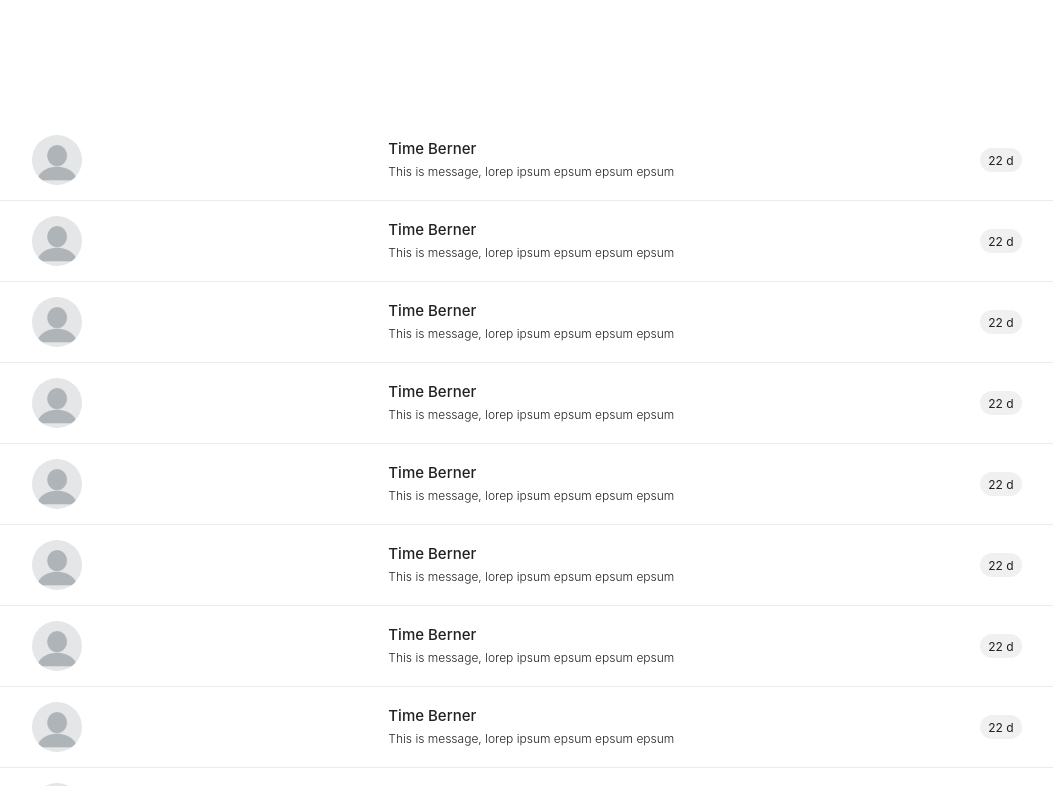
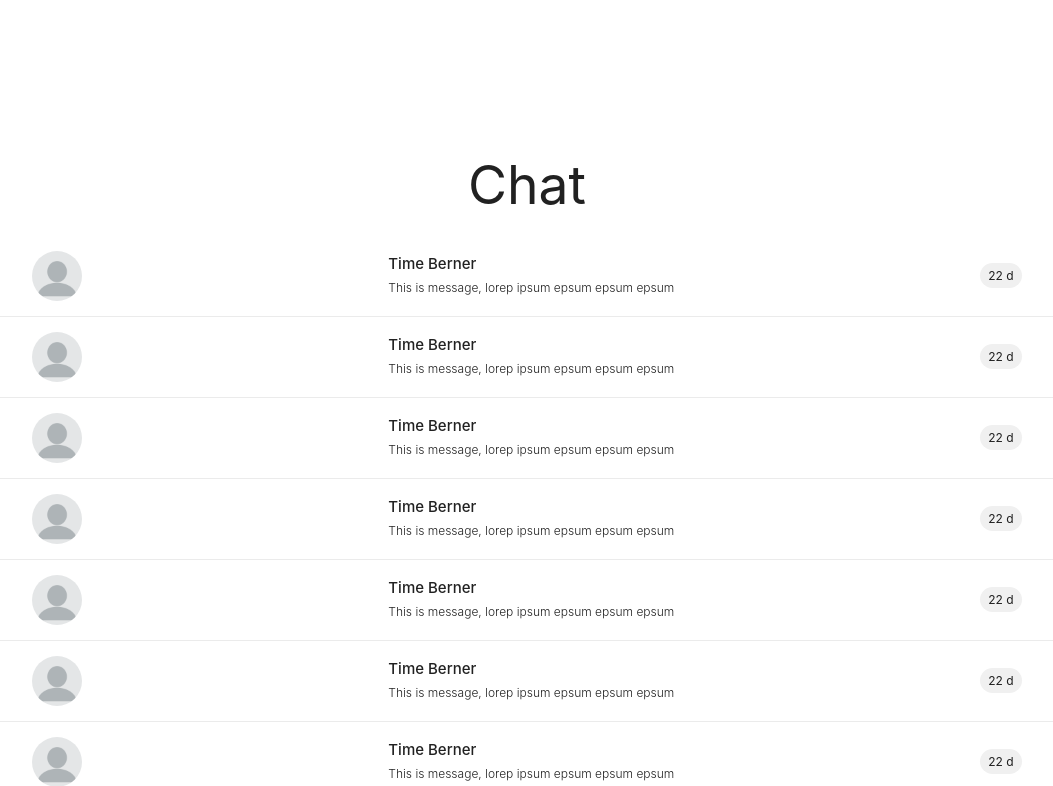
Before and after one commit to azeemmirza/chat, an Angular app in the folder client/: page / in a window 1280 px wide. Shown: the part 680-1466 px from the top of the page, without its empty margins (113-1166 px from the left). Built offline with nearby package versions, Linux system fonts and the light colour scheme.

Commit message:
Message List Comp Update

```diff
--- a/client/src/app/message-list/message-list.component.html
+++ b/client/src/app/message-list/message-list.component.html
@@ -1,4 +1,10 @@
-<div class="message-list h-100 scroll-y-overflow">
+<div class="messages h-100">
+  <div class="header center-align">
+    <h2 class="font-regular">Chat</h2>
+  </div>
+  <div class="message-list  scroll-y-overflow">
+    <div class="message-list-wrap">
+
       <div class="message-item" *ngFor="let msg of messages">
         <div class="sender-pic">
           <img [src]="msg.sender.picture" class="sender-pic">
@@ -11,4 +17,8 @@
           <span>{{calTime(msg.message.time)}}</span>
         </div>
       </div>
+
     </div>
+  </div>
+
+</div>
```
Lines whose indentation alone changed are shown as unchanged.
